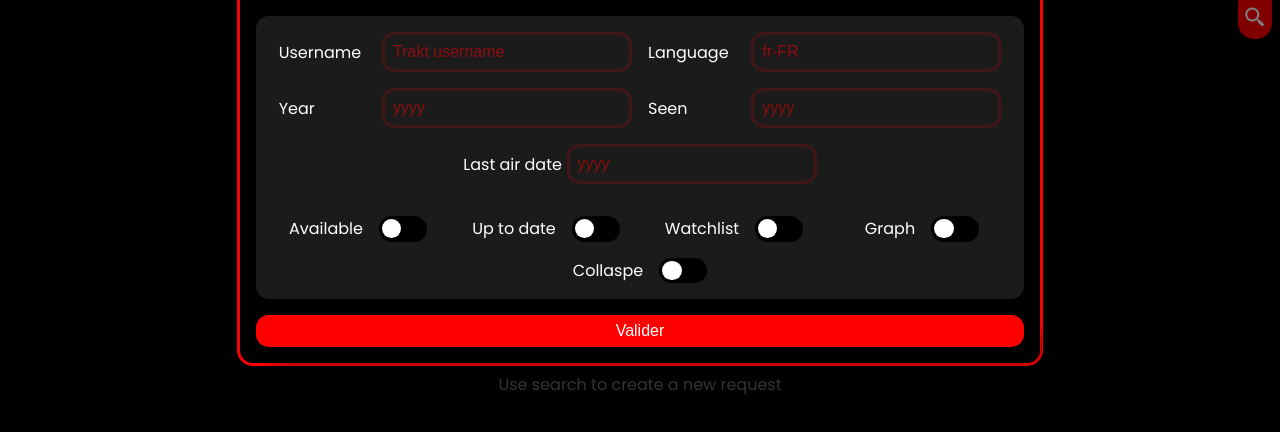
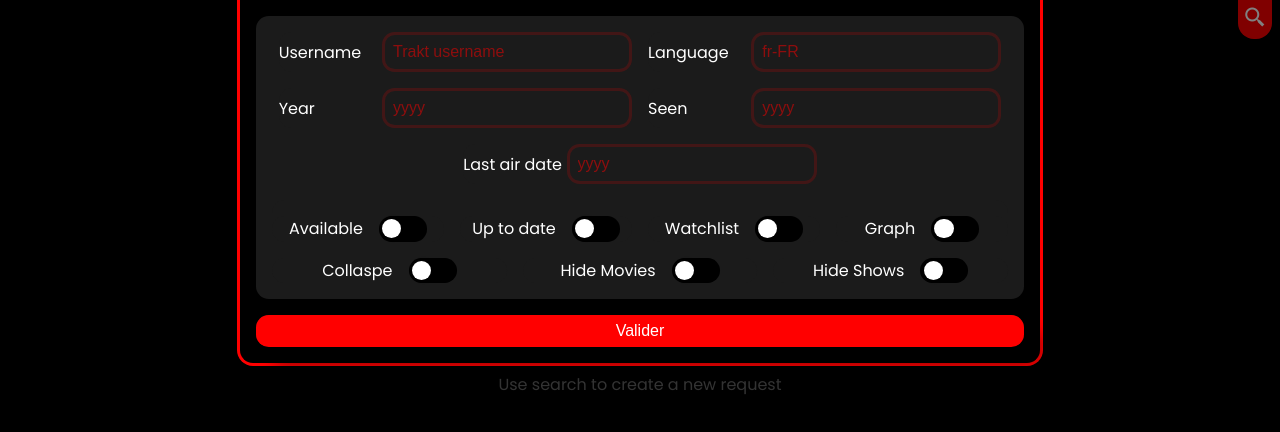
Before and after one commit to ArthurTakase/TraktWrapped, a React (Vite) app: page / in a window 1280 px wide. Shown: the top 432 px of the page. Built offline with nearby package versions, Linux system fonts and the light colour scheme.

Commit message:
FEAT: option pour masquer les films et/ou les séries

```diff
--- a/src/App.jsx
+++ b/src/App.jsx
@@ -18,6 +18,8 @@ export default function App() {
     const graph = useRef(null)
     const seen = useRef(null)
     const collapse = useRef(null)
+    const hideMovies = useRef(null)
+    const hideShows = useRef(null)
 
     function toggleMenu(from) {
         const urlParams = new URLSearchParams(window.location.search)
@@ -47,7 +49,9 @@ export default function App() {
             up_to_date: up_to_date.current.checked,
             watchlist: watchlist.current.checked,
             graph: graph.current.checked,
-            collapse: collapse.current.checked
+            collapse: collapse.current.checked,
+            hideMovies: hideMovies.current.checked,
+            hideShows: hideShows.current.checked,
         })
 
         window.location.reload()
@@ -66,6 +70,8 @@ export default function App() {
         watchlist.current.checked = searchParams.get('watchlist') == 'true'
         graph.current.checked = searchParams.get('graph') == 'true'
         collapse.current.checked = searchParams.get('collapse') == 'true'
+        hideMovies.current.checked = searchParams.get('hideMovies') == 'true'
+        hideShows.current.checked = searchParams.get('hideShows') == 'true'
     }, [])
 
     return (
@@ -102,6 +108,8 @@ export default function App() {
                             <Checkbox label="Watchlist" r={watchlist} id="watchlist" onChange={() => {}} />
                             <Checkbox label="Graph" r={graph} id="graph" onChange={() => {}} />
                             <Checkbox label="Collaspe" r={collapse} id="collapse" onChange={() => {}} />
+                            <Checkbox label="Hide Movies" r={hideMovies} id="hideMovies" onChange={() => {}} />
+                            <Checkbox label="Hide Shows" r={hideShows} id="hideShows" onChange={() => {}} />
                         </div>
                     </div>
                     <div className='submit'>
--- a/src/Components/Wrapped.jsx
+++ b/src/Components/Wrapped.jsx
@@ -18,6 +18,8 @@ export default function Wrapped() {
     const urlParams = new URLSearchParams(window.location.search)
     const username = urlParams.get('username')
     const collapse = urlParams.get('collapse') == "true" ? true : false
+    const hideMovies = urlParams.get('hideMovies') == "true" ? true : false
+    const hideShows = urlParams.get('hideShows') == "true" ? true : false
     const sort = {
         year: urlParams.get('year'),
         lang: urlParams.get('lang'),
@@ -64,24 +66,24 @@ export default function Wrapped() {
         {
             sort.graph == true ?
             <div className="graph-zone">
-                {graphMovies}
+                {hideMovies ? <></> : graphMovies}
             </div>
             : <></>
         }
         <div className="gallerie">
-            {movies}
-            {collapse ? shows : <></>}
+            {hideMovies ? <></>  : movies}
+            {collapse ? (hideShows ? <></> : shows) : <></>}
         </div>
         {
             sort.graph == true ?
             <div className="graph-zone">
-                {graphShows}
+                {hideShows ? <></> : graphShows}
             </div>
             : <></>
         }
         {
             collapse ? <></> : <div className="gallerie">
-                {shows}
+                {hideShows ? <></> : shows}
             </div>
         }
     </div>
```
